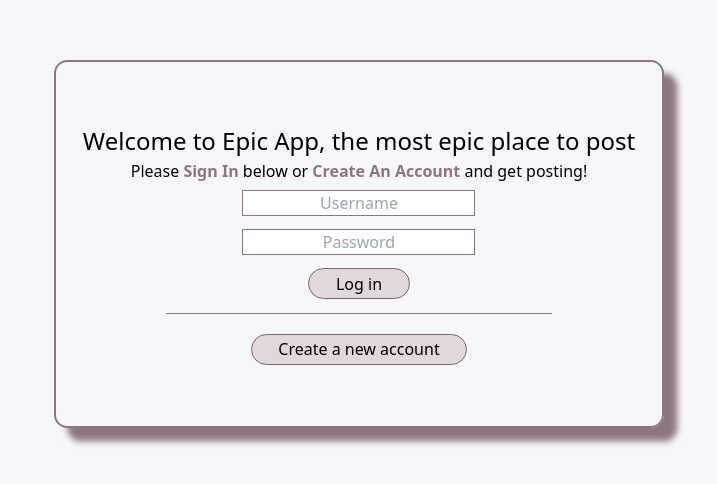
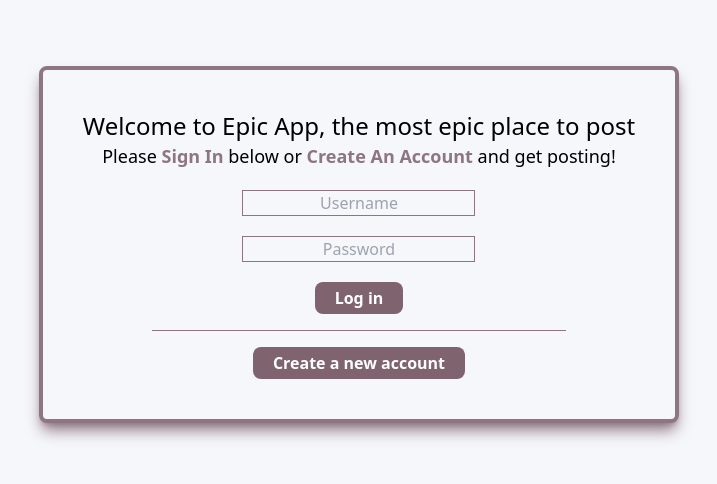
Before and after one commit to EpicAppCorp/EpicApp, a Next.js app: page / in a window 1280 px wide. Shown: the part 156-640 px from the top of the page, without its empty margins (281-998 px from the left). Built offline with nearby package versions, Linux system fonts and the light colour scheme.

Commit message:
implemented tailwind styling and linking stream

```diff
--- a/components/SignIn/Signin.jsx
+++ b/components/SignIn/Signin.jsx
@@ -26,7 +26,7 @@ export default function Signin() {
         await fetch("http://127.0.0.1:8000/api/auth/authenticate/", options)
         .then((res) => {
           if(res.status == 200){
-            router.push('/stream')
+            router.push('/homepage')
           } else{
             setErrorMessage("Username and/or Password are invalid. Please try again.")
           }
@@ -34,23 +34,24 @@ export default function Signin() {
 
     }
 
-    return <main>
-      <form class="login-container" onSubmit={loginRoute}>
-        <div class="title">
-            Welcome to Epic App, the most epic place to post<br/>
-        </div>
-        <div class="subtext">
-            Please <span class="emphasis">Sign In</span> below or <span class="emphasis">Create An Account</span> and get posting!
-        </div>
-        {errorMessage? <div class="error-message">{errorMessage}</div>: null}
-
-
-        <input class="login" type={"text"} id="username" name="username" placeholder="Username" required/>
-        <input class="login" type={"password"} id="password" name="password" placeholder="Password" required/>
-        <button type="submit" class="login">Log in</button>
-        <hr/>
-        <button type="button" class="login" onClick={createAccountRoute}>Create a new account</button>
-
-      </form>
-    </main>;
+    return(
+      <div className='flex items-center justify-center h-screen'>
+        <form className="flex flex-col items-center justify-center border-solid border-4 border-full rounded-lg p-10 shadow-lg shadow-full bg-epicBg" onSubmit={loginRoute}>
+          <div className='mb-5 text-center'>
+            <div className="text-2xl">
+                Welcome to Epic App, the most epic place to post<br/>
+            </div>
+            <div className="text-lg">
+                Please <span className="text-full font-bold">Sign In</span> below or <span className="text-full font-bold">Create An Account</span> and get posting!
+            </div>
+          </div>
+          {errorMessage? <div className="bg-errorF rounded-lg p-1 mb-5 text-errorB">{errorMessage}</div>: null}
+          <input className="border-solid border border-full mb-5 bg-epicBg text-center" type={"text"} id="username" name="username" placeholder="Username" required/>
+          <input className="border-solid border border-full mb-5 bg-epicBg text-center" type={"password"} id="password" name="password" placeholder="Password" required/>
+          <button type="submit" className="bg-medium text-white font-semibold px-5 py-1 rounded-lg">Log in</button>
+          <hr className='w-3/4 border-full my-4'/>
+          <button type="button" className="bg-medium text-white font-semibold px-5 py-1 rounded-lg" onClick={createAccountRoute}>Create a new account</button>
+        </form>
+      </div>
+    );
   }
--- a/components/Signup/Signup.jsx
+++ b/components/Signup/Signup.jsx
@@ -1,5 +1,6 @@
 import React from 'react';
 import { useRouter } from "next/router";
+
 export default function Signup() {
   const router = useRouter()
   const [profileImage, setProfileImage] = React.useState("");
@@ -30,7 +31,7 @@ export default function Signup() {
       await fetch("http://127.0.0.1:8000/api/auth/register/", options)
       .then((res)=> {
         if(res.status == 200){
-          router.push('/stream')
+          router.push('/homepage')
         }
         return res.json()
 
@@ -66,27 +67,29 @@ export default function Signup() {
 
   }
 
-  return <main>
-    <form class="login-container" onSubmit={verifyCredentials}>
-      <div class="title">
-          Create an Account:<br/>
-      </div>
-      {gitErrorMessage ? <div class="error-message">{gitErrorMessage}</div>: null}
-      {userErrorMessage ? <div class="error-message">{userErrorMessage}</div>: null}
+  return(
+    <div className='flex items-center justify-center h-screen'>
+      <form className="flex flex-col items-center justify-center border-solid border-4 border-full rounded-lg p-10 shadow-lg shadow-full bg-epicBg" onSubmit={verifyCredentials}>
+        <div className="mb-3 text-2xl">
+            Create an Account:<br/>
+        </div>
+        {gitErrorMessage ? <div className="bg-errorF rounded-lg p-1 mb-2 text-errorB">{gitErrorMessage}</div>: null}
+        {userErrorMessage ? <div className="bg-errorF rounded-lg p-1 mb-2 text-errorB">{userErrorMessage}<br/></div>: null}
 
-      <input class="login" type={"text"} id="username" name="username" placeholder="Username" required/>
-      <input class="login" type={"password"} id="password" name="password" placeholder="Password" required/>
-      <input class="login" type={"password"} id="confirm_password" name="confirm_password" placeholder="Confirm Password" required/>
-      <input class="login" type={"url"} id="github" name="github" placeholder="Github Url" required/>
-      <input class="login" type={"file"} id="profileimg" name="profileimg"  style={{"display": "none"}} required onChange={displayFile}/>
-      <label class="login" for="profileimg"> Click to upload profile image</label>
-      {profileImage? <div class="emphasis"><u>Uploaded:</u> {profileImage}</div>: null }
-      <br/>
-      <button type="submit" class="login" >Create New Account</button>
-      <hr/>
 
-      <button type="button" class="login" onClick={routeLogin}>Back to Login</button>
-    </form>
-  </main>;
+        <input className="border-solid border border-full mb-5 bg-epicBg text-center" type={"text"} id="username" name="username" placeholder="Username" required/>
+        <input className="border-solid border border-full mb-5 bg-epicBg text-center" type={"password"} id="password" name="password" placeholder="Password" required/>
+        <input className="border-solid border border-full mb-5 bg-epicBg text-center" type={"password"} id="confirm_password" name="confirm_password" placeholder="Confirm Password" required/>
+        <input className="border-solid border border-full mb-5 bg-epicBg text-center" type={"url"} id="github" name="github" placeholder="Github Url" required/>
+        <input className="border-solid border border-full mb-5 bg-epicBg text-center" type={"file"} id="profileimg" name="profileimg"  style={{"display": "none"}} required onChange={displayFile}/>
+        <label className="bg-light border-solid border-2 border-medium px-5 py-0.5 rounded-lg bg-epicBg" for="profileimg"> Click to upload profile image</label>
+        {profileImage? <div className="font-semibold my-4"><u>Uploaded:</u> {profileImage}</div>: <br/> }
+        <button type="submit" className="bg-medium text-white font-semibold px-5 py-1 rounded-lg " >Create New Account</button>
+        <hr className='w-3/4 border-full my-4'/>
 
+        <button type="button" className="bg-medium text-white font-semibold px-5 py-1 rounded-lg " onClick={routeLogin}>Back to Login</button>
+      </form>
+    </div>
+
+  );
   }
--- /dev/null
+++ b/pages/homepage.js
@@ -0,0 +1,22 @@
+//components
+import Card from '@epicapp/components/Card';
+import LeftSidebar from '@epicapp/components/Navigation/LeftSidebar.jsx';
+import RightSidebar from '@epicapp/components/Navigation/RightSidebar.jsx';
+import CreatePost from '@epicapp/components/CreatePost/CreatePost.jsx';
+
+export default function Homepage() {
+  return (
+      <div className="flex mt-4 max-w-6xl mx-auto gap-6">
+        <div className="w-1/5">
+          <LeftSidebar />
+        </div>
+        <div className="grow">
+          <CreatePost />
+          <Card>inbox stream...</Card>
+        </div>
+        <div className="w-1/5">
+          <RightSidebar />
+        </div>
+    </div>
+  );
+}
--- a/pages/signup.js
+++ b/pages/signup.js
@@ -3,7 +3,7 @@ import Head from 'next/head';
 //components
 import Signup from '@epicapp/components/Signup';
 
-export default function SignUp() {
+export default function SignupPage() {
   return (
     <>
       <Head>
--- a/pages/stream.js
+++ /dev/null
@@ -1,40 +0,0 @@
-import Head from 'next/head';
-
-//components
-import Stream from '@epicapp/components/Stream/Stream';
-
-export default function SignUp() {
-    const inbox = [
-        {
-          id: 123,
-          author: 'Samir Raza',
-          privacy: 'public',
-          type: 'text',
-          text: 'This is text for a post',
-          likes: 10,
-          comments: [
-            {
-              commenterId: 12,
-              commentText: 'This is a comment',
-            },
-            {
-              commenterId: 21,
-              commentText: 'This is another comment',
-            },
-          ],
-        },
-      ];
-  return (
-    <>
-      <Head>
-        <title>Epic App</title>
-        <meta name="description" content="Generated by create next app" />
-        <meta name="viewport" content="width=device-width, initial-scale=1" />
-        <link rel="icon" href="/favicon.ico" />
-      </Head>
-      <main className="container mx-auto">
-        <Stream inbox={inbox}/>
-      </main>
-    </>
-  );
-}
--- a/styles/globals.css
+++ b/styles/globals.css
@@ -2,85 +2,20 @@
 @tailwind components;
 @tailwind utilities;
 
-/* * {
+* {
   box-sizing: border-box;
   padding: 0;
   margin: 0;
-} */
+}
 
 html,
 body {
   max-width: 100vw;
-  height: 100vh;
   overflow-x: hidden;
   background-color: #F5F7FB;
-}
-
-div {
-  height: 100%;
-}
-
-main {
-  height: 100%;
-  display: grid;
-  justify-items: center;
-  align-items: center;
 }
 
 a {
   color: inherit;
   text-decoration: none;
 }
-
-.title {
-  font-size: 1.5em;
-}
-
-.subtext{
-  font-size: 1em;
-}
-
-.emphasis{
-  color:#8E7680;
-  font-weight: 700;
-  text-shadow: 3cap;
-}
-
-hr {
-  width: 70%;
-  border-top: 1pt solid #8E7680;
-  margin: 10pt 0 10pt
-}
-
-.login-container {
-  padding: 10% 20pt 10% 20pt;
-  display: flex;
-  flex-direction: column;
-  align-items: center;
-  justify-content: center;
-  border: 2pt solid #8E7680;
-  border-radius: 10pt;
-  box-shadow: 10pt 10pt 5pt #8E7680;
-}
-
-input.login {
-  border: 1pt solid #8E7680;
-  text-align: center;
-  margin: 5pt;
-}
-
-button.login, label.login {
-  border: 1pt solid #7F636E;
-  background: #E2D8DC;
-  border-radius: 20pt;
-  padding: 2pt 20pt 2pt 20pt;
-  margin-top: 5pt;
-}
-
-.error-message {
-  background-color: #ffc7c7;
-  border-radius: 10pt;
-  padding: 5pt;
-  margin: 5pt;
-  color: red;
-}
--- a/tailwind.config.js
+++ b/tailwind.config.js
@@ -11,7 +11,13 @@ module.exports = {
     extend: {
       colors: {
         epicBg:'#F5F7FB',
-        submitBg: '#08F26E'
+        submitBg: '#08F26E',
+        full: '#8E7680',
+        medium: '#7F636E',
+        light: '#E2D8DC',
+        xlight: '#eee8ea',
+        errorF: '#ffc7c7',
+        errorB: '#ff0000'
       }
     },
   },
```
Also changed, not shown: pages/index.js (+1 -40 lines).
